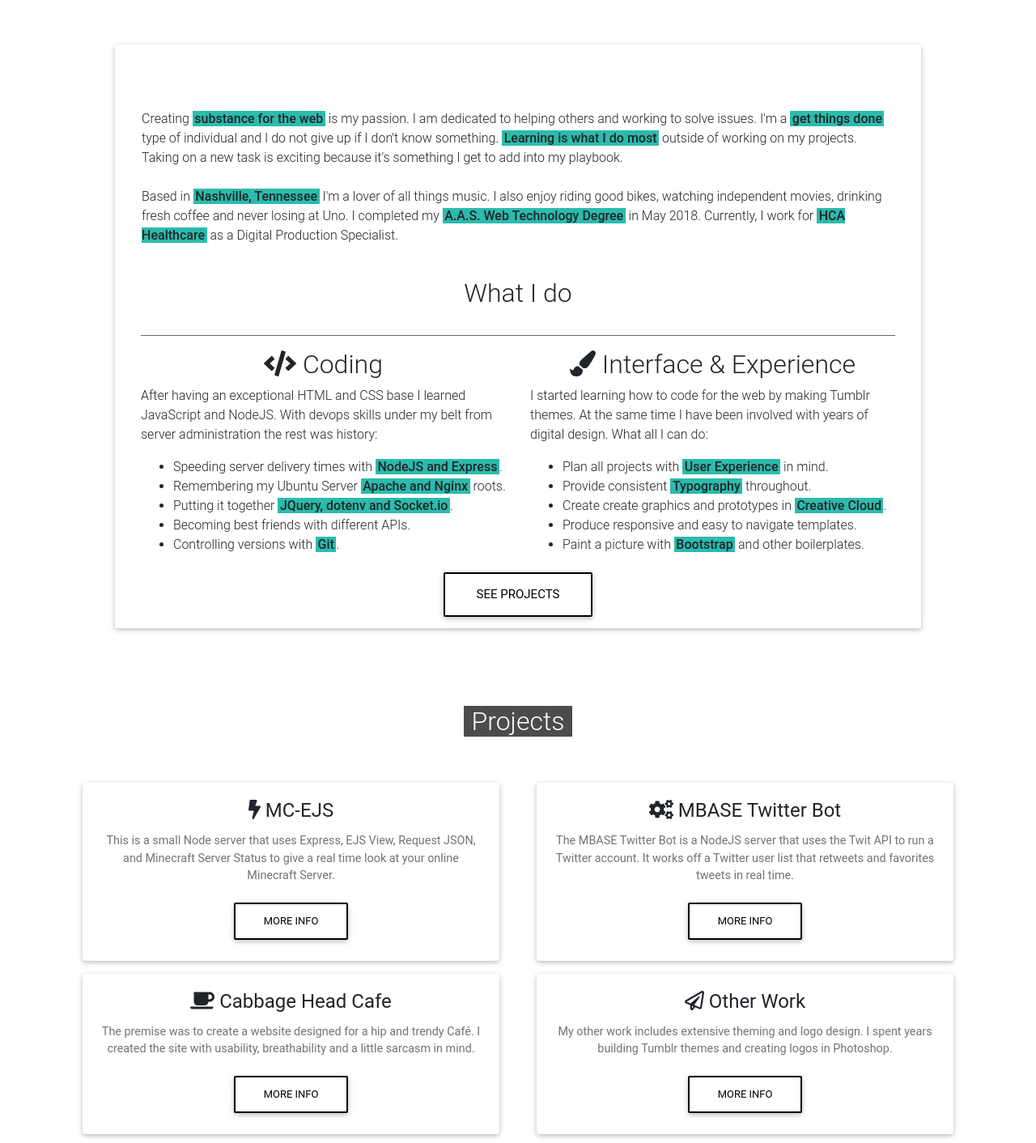
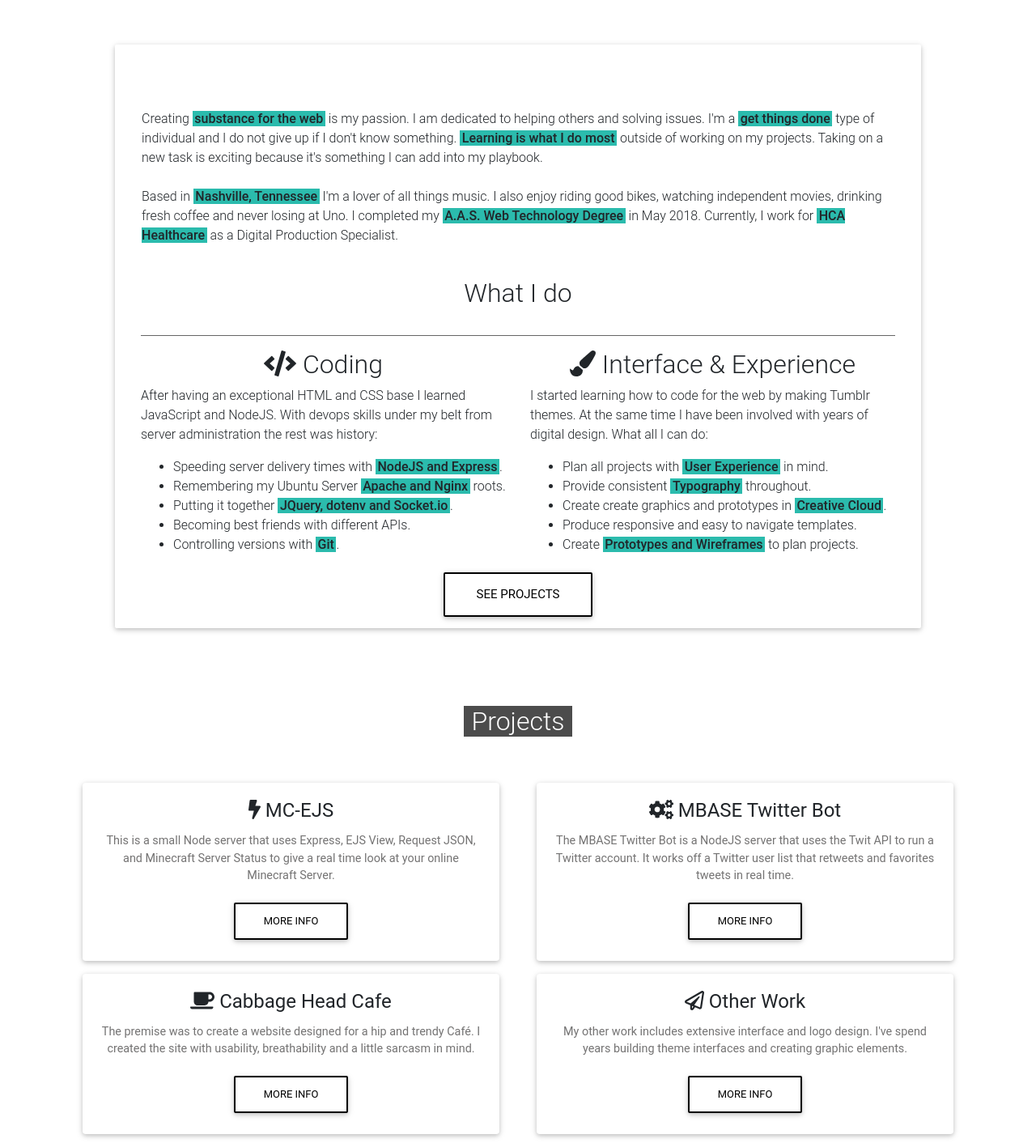
Before and after one commit to eric-levinson/me, a plain HTML site: page index.html in a window 1280 px wide. Shown: the part 880-2292 px from the top of the page at 81% size. Drawn offline with nearby package versions, Linux system fonts and the light colour scheme.

Commit message:
Update index.html

```diff
--- a/index.html
+++ b/index.html
@@ -59,7 +59,7 @@
                     <img src="" class="img-fluid beauty w-75 z-depth-1-half" alt="">
               </div>-->
               <div class="col-md-12 p-3">
-                  <p>Creating <strong class="back">substance for the web</strong> is my passion. I am dedicated to helping others and working to solve issues. I'm a <strong class="back">get things done</strong> type of individual and I do not give up if I don't know something. <strong class="back">Learning is what I do most</strong> outside of working on my projects. Taking on a new task is exciting because it's something I get to add into my playbook.<br><br>
+                  <p>Creating <strong class="back">substance for the web</strong> is my passion. I am dedicated to helping others and solving issues. I'm a <strong class="back">get things done</strong> type of individual and I do not give up if I don't know something. <strong class="back">Learning is what I do most</strong> outside of working on my projects. Taking on a new task is exciting because it's something I can add into my playbook.<br><br>
                   Based in <strong class="back">Nashville, Tennessee</strong> I'm a lover of all things music. I also enjoy riding good bikes, watching independent movies, drinking fresh coffee and never losing at Uno. I completed my <strong class="back">A.A.S. Web Technology Degree</strong> in May 2018. Currently, I work for <strong class="back">HCA Healthcare</strong> as a Digital Production Specialist.</p>
               </div>
             </div>
@@ -88,7 +88,7 @@
                   <li>Provide consistent <strong class="back">Typography</strong> throughout.</li>
                   <li>Create create graphics and prototypes in <strong class="back">Creative Cloud</strong>.</li>
                   <li>Produce responsive and easy to navigate templates.</li>
-                  <li>Paint a picture with <strong class="back">Bootstrap</strong> and other boilerplates.</li>
+                  <li>Create <strong class="back">Prototypes and Wireframes</strong> to plan projects.</li>
                 </ul>
               </div>
             </div>
@@ -177,7 +177,7 @@
                 <i class="far fa-paper-plane"></i>
                 Other Work
               </h4>
-              <p class="card-text">My other work includes extensive theming and logo design. I spent years building Tumblr themes and  creating logos in Photoshop.</p>
+              <p class="card-text">My other work includes extensive interface and logo design. I've spend years building theme interfaces and creating graphic elements.</p>
 
               <a id="owbutton" class="popover-toggle btn btn-outline-black" data-placement="top" title="Links">More Info</a>
               <div id="tl4" style="display: none">
```
